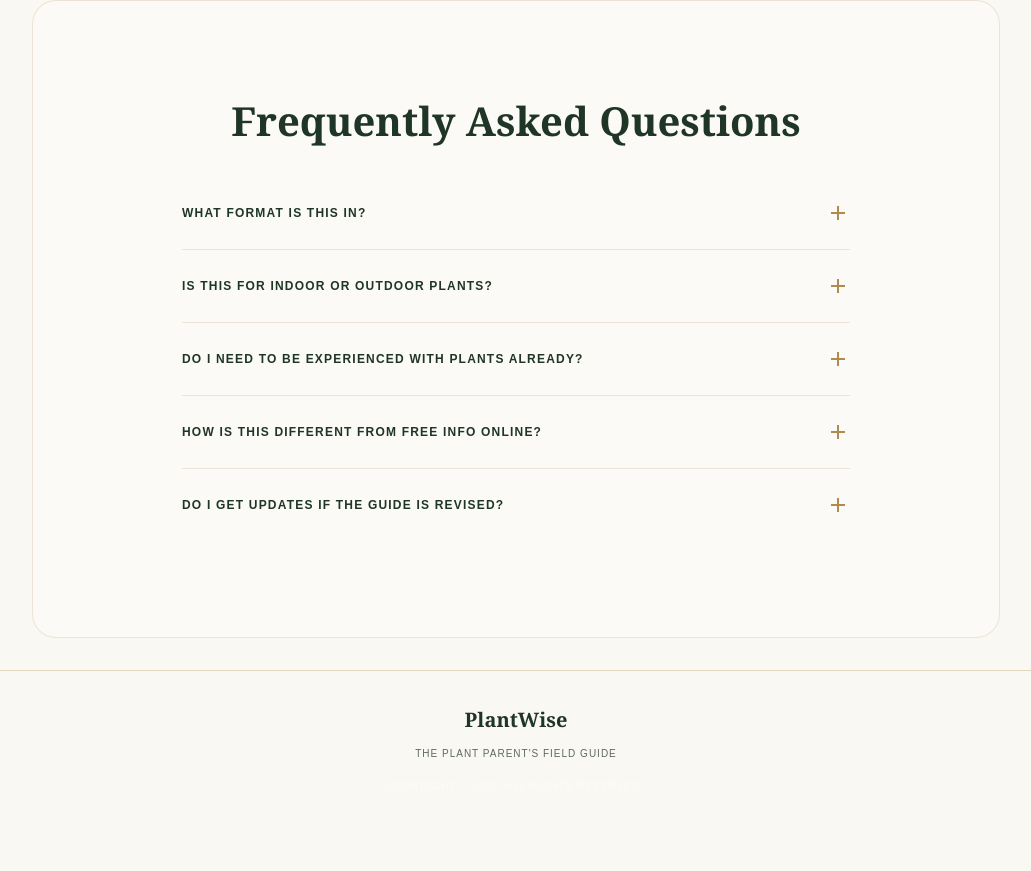
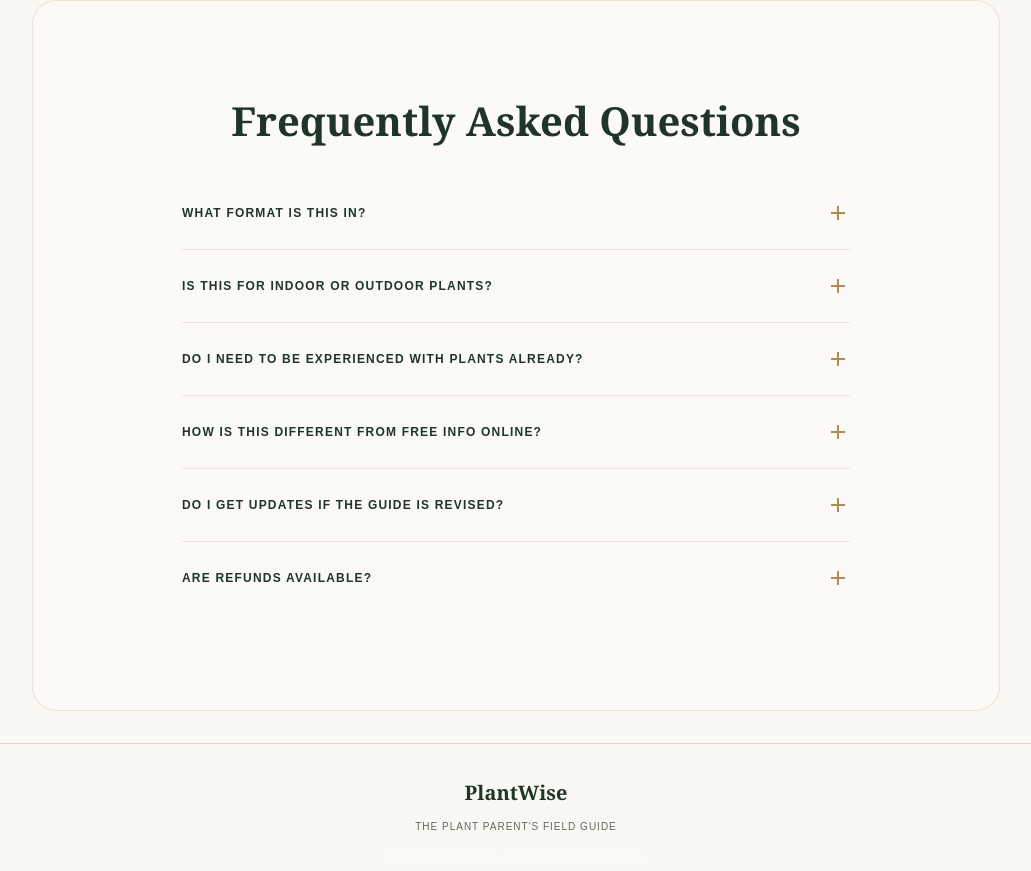
Before and after one commit to kaicowan12-bot/plant_wise-website, a website: page index.html in a window 1280 px wide. Shown: the part 5239-6110 px from the top of the page, without its empty margins (124-1155 px from the left). Before the commit the page ends 6082 px from the top, so only its background shows below. Drawn offline with Linux system fonts and the light colour scheme.

Commit message:
feat: add refund policy to FAQ section

```diff
--- a/index.html
+++ b/index.html
@@ -892,7 +892,7 @@
                 </div>
             </div>
 
-            <div class="faq-item" style="border-bottom: none;">
+            <div class="faq-item">
                 <button class="faq-question">
                     Do I get updates if the guide is revised?
                     <svg class="faq-icon" width="24" height="24" viewBox="0 0 24 24" fill="none" stroke="currentColor" stroke-width="2"><line x1="12" y1="5" x2="12" y2="19"></line><line x1="5" y1="12" x2="19" y2="12"></line></svg>
@@ -900,6 +900,18 @@
                 <div class="faq-answer">
                     <div class="faq-answer-inner">
                         Yes! You'll receive an email with a secure download link to the latest version whenever we make major updates or add new plant profiles.
+                    </div>
+                </div>
+            </div>
+
+            <div class="faq-item" style="border-bottom: none;">
+                <button class="faq-question">
+                    Are refunds available?
+                    <svg class="faq-icon" width="24" height="24" viewBox="0 0 24 24" fill="none" stroke="currentColor" stroke-width="2"><line x1="12" y1="5" x2="12" y2="19"></line><line x1="5" y1="12" x2="19" y2="12"></line></svg>
+                </button>
+                <div class="faq-answer">
+                    <div class="faq-answer-inner">
+                        There are absolutely no refunds. Due to the digital nature of this instant PDF download, all sales are final.
                     </div>
                 </div>
             </div>
```
